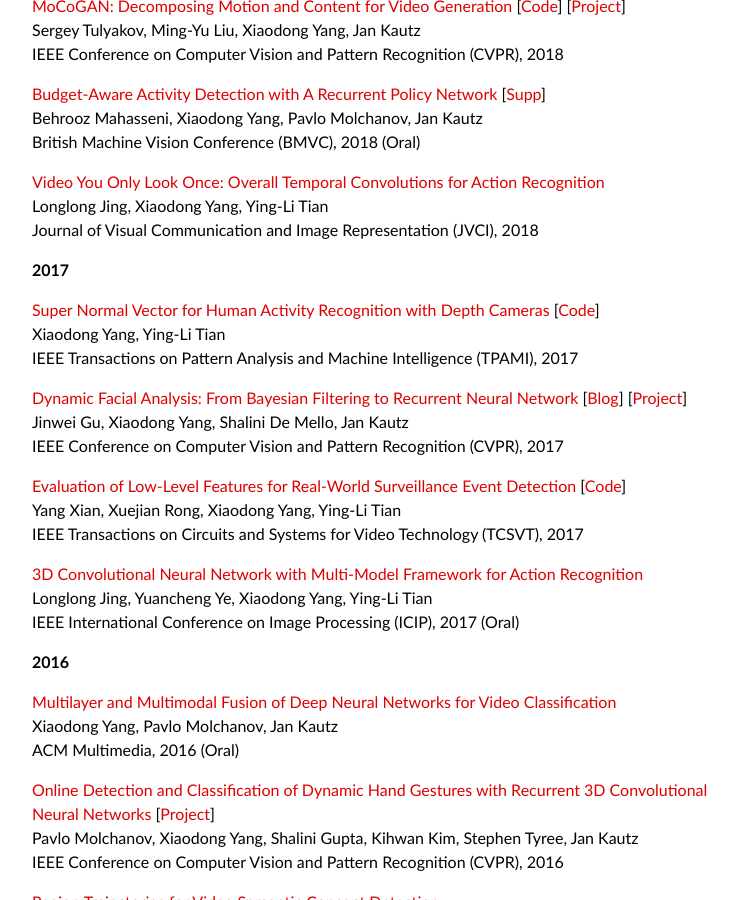
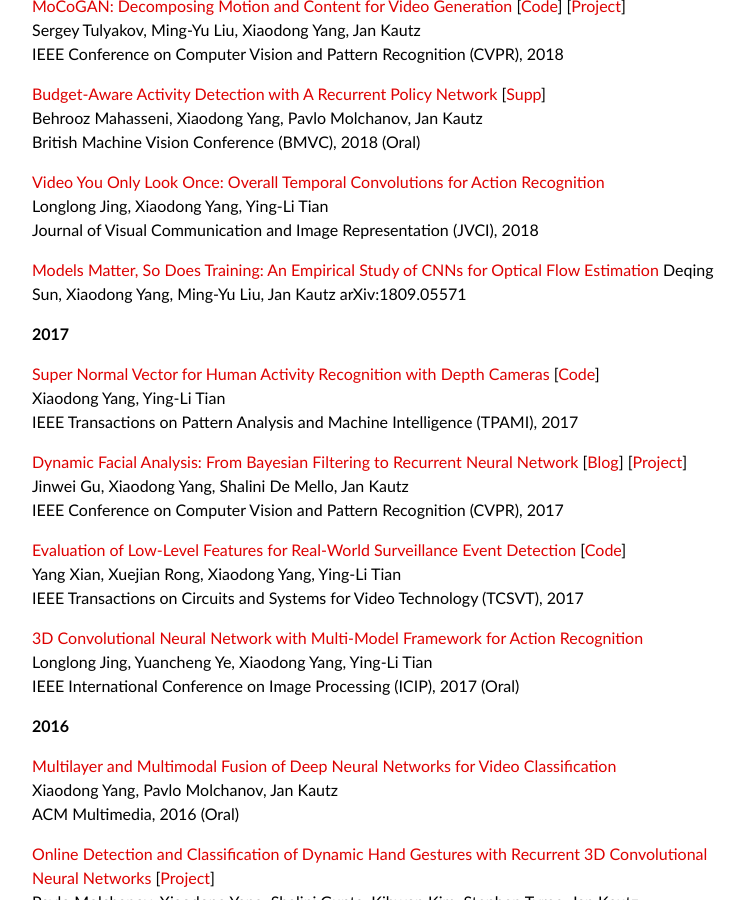
Before and after one commit to xiaodongyang/xiaodongyang.github.io, a Jekyll site: the page built from publications/index.md, in a window 1280 px wide and 900 px high, scrolled down 371 px. Shown: the whole window, without its empty margins (263-1007 px from the left). Built offline with Jekyll 4.4.1, drawn with Linux system fonts in a browser that asks for light colours; some web fonts are replaced.

Commit message:
Update index.md

```diff
--- a/publications/index.md
+++ b/publications/index.md
@@ -28,6 +28,10 @@
 [Video You Only Look Once: Overall Temporal Convolutions for Action Recognition](/publications/papers/jvci18.pdf)
 Longlong Jing, Xiaodong Yang, Ying-Li Tian
 Journal of Visual Communication and Image Representation (JVCI), 2018
+
+[Models Matter, So Does Training: An Empirical Study of CNNs for Optical Flow Estimation](/publications/papers/arxiv180905571.pdf)
+Deqing Sun, Xiaodong Yang, Ming-Yu Liu, Jan Kautz
+arXiv:1809.05571
 
 **2017**
 
```
